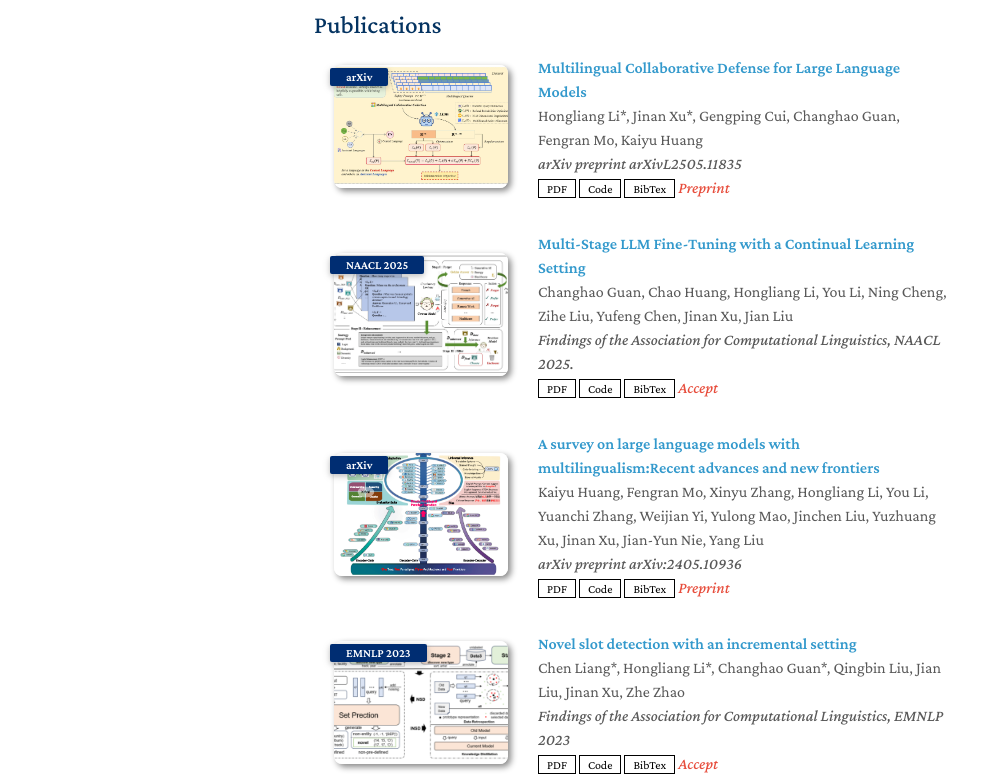
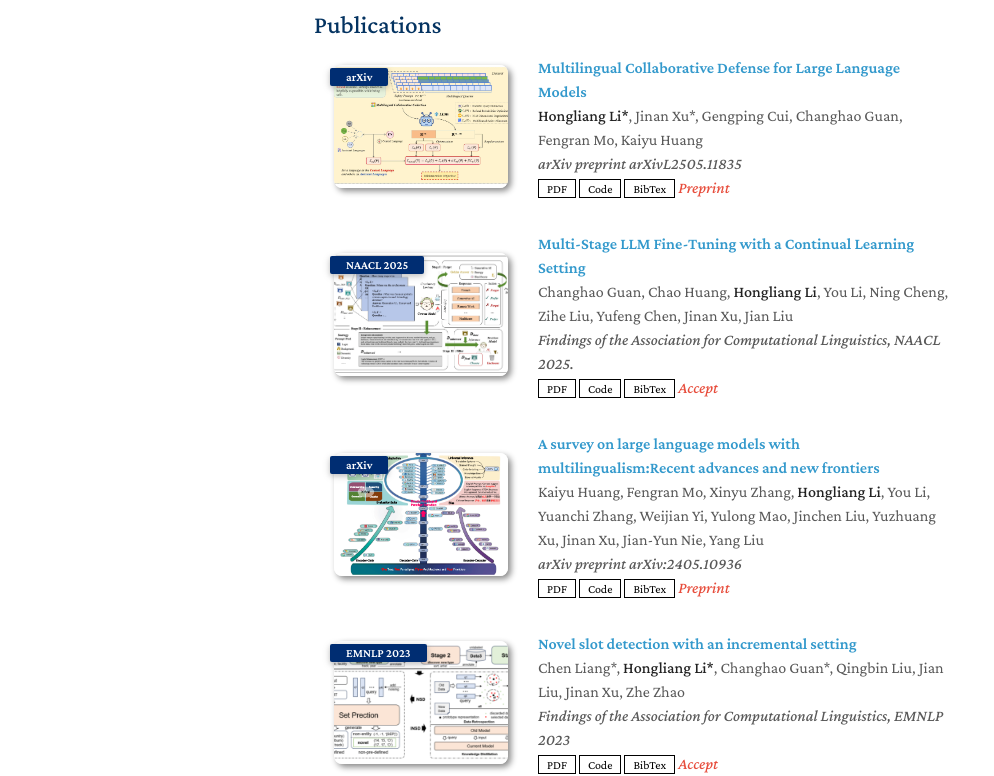
Before and after one commit to HLiang-Lee/hongliangli, a Jekyll site: the page built from index.md, in a window 1280 px wide and 1400 px high. Shown: the part 603-1379 px from the top of the window, without its empty margins (156-1150 px from the left). Built offline with Jekyll 4.4.1, drawn with Linux system fonts in a browser that asks for light colours; a style sheet for code colours, icons or effects is not loaded; our own code applies the rules of GitHub Pages for plain Markdown files.

Commit message:
update pubs

```diff
--- a/_data/publications.yml
+++ b/_data/publications.yml
@@ -1,7 +1,7 @@
 main:
 
   - title: Multilingual Collaborative Defense for Large Language Models
-    authors: Hongliang Li*, Jinan Xu*, Gengping Cui, Changhao Guan, Fengran Mo, Kaiyu Huang
+    authors: <strong>Hongliang Li*</strong>, Jinan Xu*, Gengping Cui, Changhao Guan, Fengran Mo, Kaiyu Huang
     conference_short: arXiv
     conference: arXiv preprint arXivL2505.11835
     pdf: https://arxiv.org/pdf/2505.11835.pdf
@@ -11,7 +11,7 @@ main:
     notes: Preprint
 
   - title: Multi-Stage LLM Fine-Tuning with a Continual Learning Setting
-    authors: Changhao Guan, Chao Huang, Hongliang Li, You Li, Ning Cheng, Zihe Liu, Yufeng Chen, Jinan Xu, Jian Liu
+    authors: Changhao Guan, Chao Huang, <strong>Hongliang Li</strong>, You Li, Ning Cheng, Zihe Liu, Yufeng Chen, Jinan Xu, Jian Liu
     conference_short: NAACL 2025
     conference: Findings of the Association for Computational Linguistics, NAACL 2025.
     pdf: https://aclanthology.org/2025.findings-naacl.303.pdf
@@ -21,7 +21,7 @@ main:
     notes: Accept
 
   - title: A survey on large language models with multilingualism:Recent advances and new frontiers
-    authors: Kaiyu Huang, Fengran Mo, Xinyu Zhang, Hongliang Li, You Li, Yuanchi Zhang, Weijian Yi, Yulong Mao, Jinchen Liu, Yuzhuang Xu, Jinan Xu, Jian-Yun Nie, Yang Liu
+    authors: Kaiyu Huang, Fengran Mo, Xinyu Zhang, <strong>Hongliang Li</strong>, You Li, Yuanchi Zhang, Weijian Yi, Yulong Mao, Jinchen Liu, Yuzhuang Xu, Jinan Xu, Jian-Yun Nie, Yang Liu
     conference_short: arXiv
     conference: arXiv preprint arXiv:2405.10936
     pdf: https://arxiv.org/pdf/2405.10936.pdf
@@ -31,7 +31,7 @@ main:
     notes: Preprint
 
   - title: Novel slot detection with an incremental setting
-    authors: Chen Liang*, Hongliang Li*, Changhao Guan*, Qingbin Liu, Jian Liu, Jinan Xu, Zhe Zhao
+    authors: Chen Liang*, <strong>Hongliang Li*</strong>, Changhao Guan*, Qingbin Liu, Jian Liu, Jinan Xu, Zhe Zhao
     conference_short: EMNLP 2023
     conference: Findings of the Association for Computational Linguistics, EMNLP 2023
     pdf: https://aclanthology.org/2023.findings-emnlp.53.pdf
```
